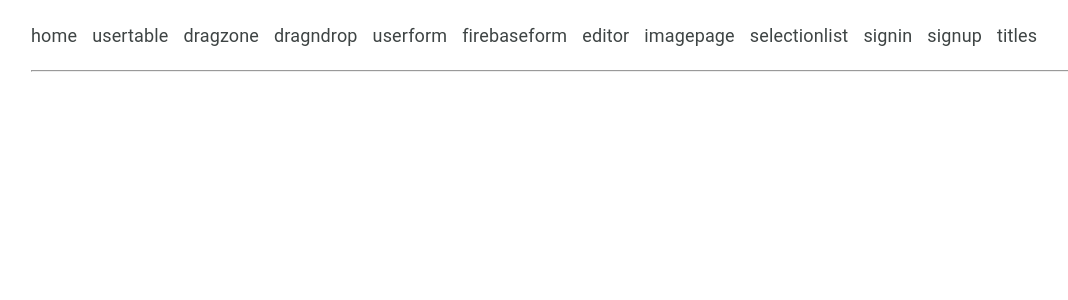
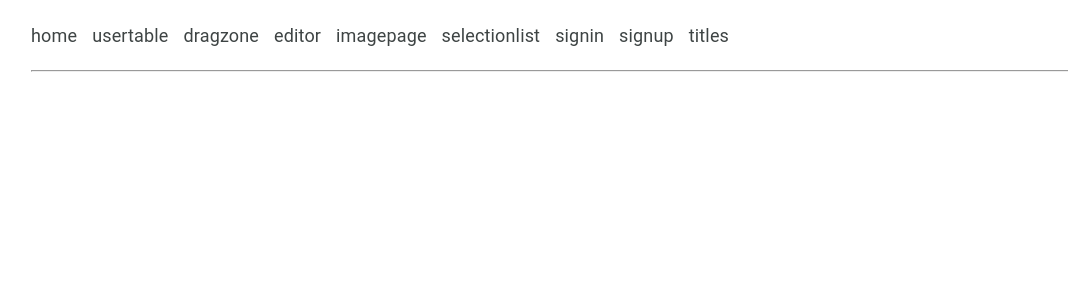
Before and after one commit to AbhiInventam/AllInOneApp, a React (Create React App) app: page / in a window 1280 px wide. Shown: the top 300 px of the page, without its empty margins (33-1101 px from the left). Built offline with nearby package versions, Linux system fonts and the light colour scheme.

Commit message:
Remove Some route

```diff
--- a/src/App.js
+++ b/src/App.js
@@ -34,9 +34,9 @@ function App() {
         <CustomLink to={"/"} name="home" />
         <CustomLink to={"/usertable"} name="usertable" />
         <CustomLink to={"/dragzone"} name="dragzone" />
-        <CustomLink to={"/dragndrop"} name="dragndrop" />
-        <CustomLink to={"/userform"} name="userform" />
-        <CustomLink to={"/firebaseform"} name="firebaseform" />
+        {/* <CustomLink to={"/dragndrop"} name="dragndrop" /> */}
+        {/* <CustomLink to={"/userform"} name="userform" /> */}
+        {/* <CustomLink to={"/firebaseform"} name="firebaseform" /> */}
         <CustomLink to={"/editor"} name="editor" />
         <CustomLink to={"/imagepage"} name="imagepage" />
         <CustomLink to={"/selectionlist"} name="selectionlist" />
@@ -50,9 +50,9 @@ function App() {
           <Route path="/" element={<Home />}>
             <Route path="usertable" element={<UserTable />} />
             <Route path="dragzone" element={<Drag />} />
-            <Route path="dragndrop" element={<DragNDrop />} />
-            <Route path="userform" element={<UserForm />} />
-            <Route path="firebaseform" element={<FireBaseForm />} />
+            {/* <Route path="dragndrop" element={<DragNDrop />} /> */}
+            {/* <Route path="userform" element={<UserForm />} /> */}
+            {/* <Route path="firebaseform" element={<FireBaseForm />} /> */}
             <Route path="editor" element={<Editor />} />
             <Route path="imagepage" element={<ImagePage />} />
             <Route path="selectionlist" element={<SelectionList />} />
```
